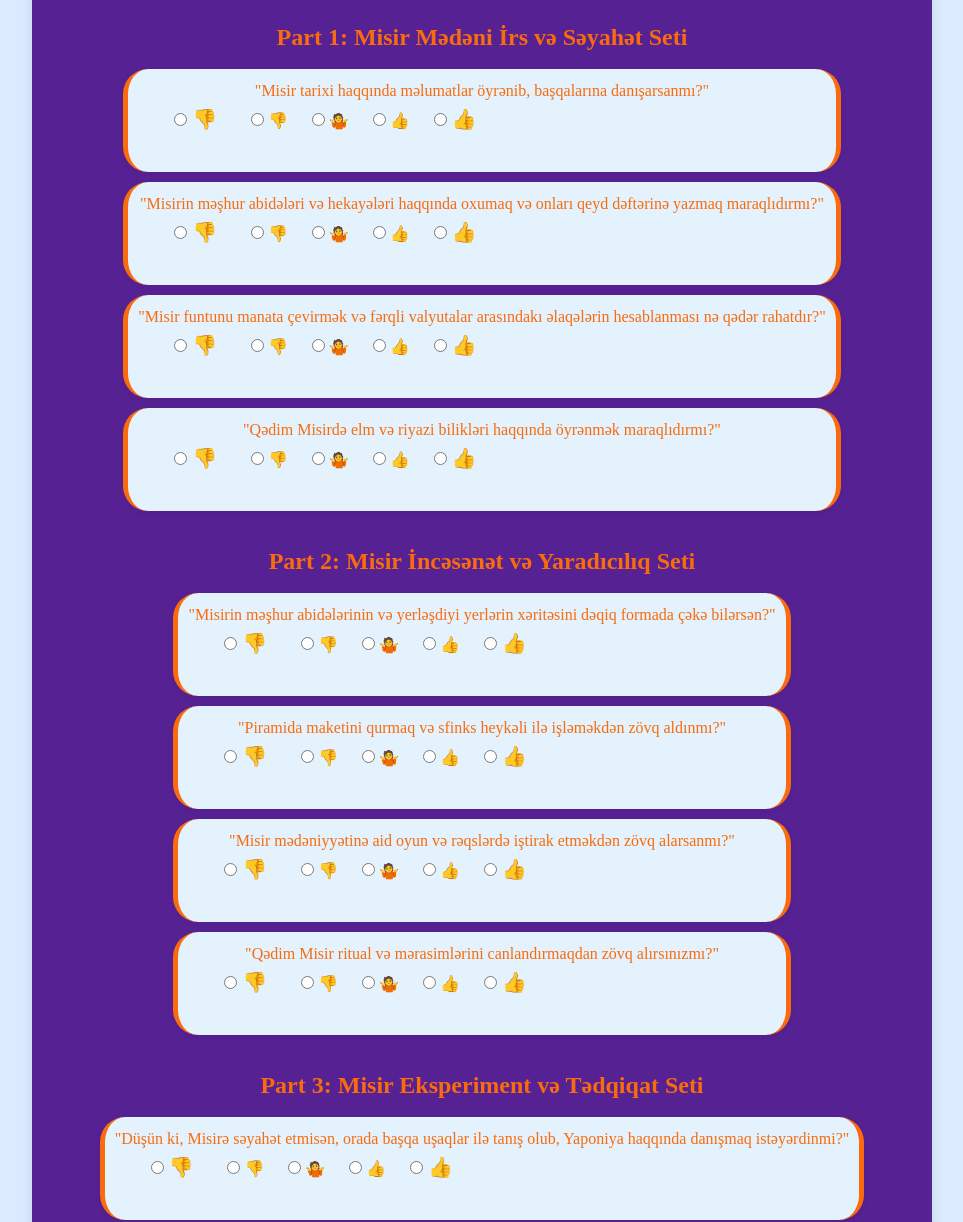
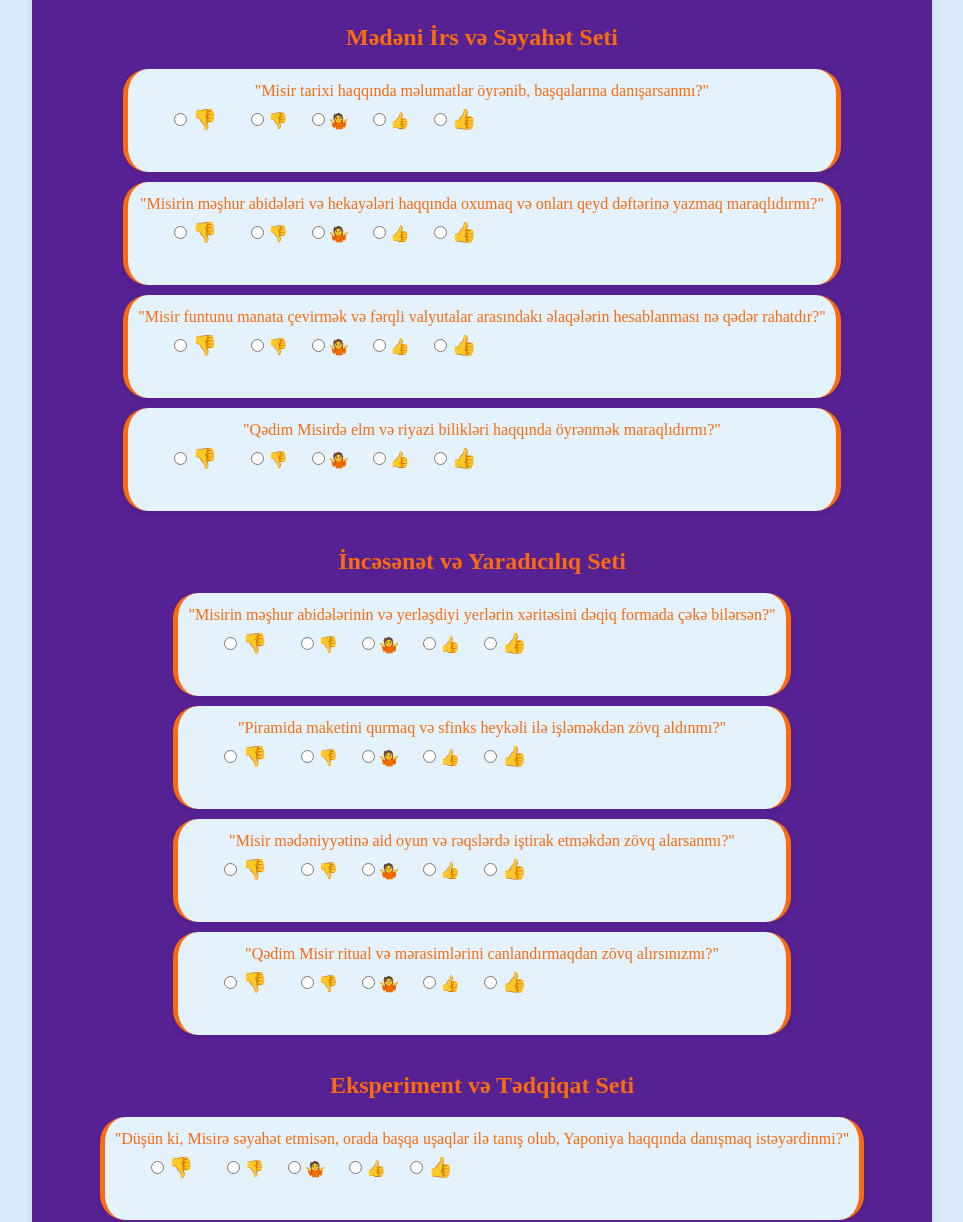
Before and after one commit to xtirachi/psychological-map-egp, a plain HTML site: page index.html in a window 1280 px wide. Shown: the part 411-1633 px from the top of the page, without its empty margins (158-1121 px from the left). Drawn offline with nearby package versions, Linux system fonts and the light colour scheme.

Commit message:
Update index.html

```diff
--- a/index.html
+++ b/index.html
@@ -13,7 +13,7 @@
         <h1 class="text-4xl font-bold mb-6">Gardner'in Çoxsaylı Zəka Testi - Misir</h1>
         <form id="questionnaire-az-egypt">
             <div class="mb-6">
-                <h2 class="text-2xl font-bold mb-4">Part 1: Misir Mədəni İrs və Səyahət Seti</h2>
+                <h2 class="text-2xl font-bold mb-4">Mədəni İrs və Səyahət Seti</h2>
                 <div class="question">
                     <p>"Misir tarixi haqqında məlumatlar öyrənib, başqalarına danışarsanmı?"</p>
                     <div class="flex space-x-2 mb-4">
@@ -56,7 +56,7 @@
                 </div>
             </div>
             <div class="mb-6">
-                <h2 class="text-2xl font-bold mb-4">Part 2: Misir İncəsənət və Yaradıcılıq Seti</h2>
+                <h2 class="text-2xl font-bold mb-4">İncəsənət və Yaradıcılıq Seti</h2>
                 <div class="question">
                     <p>"Misirin məşhur abidələrinin və yerləşdiyi yerlərin xəritəsini dəqiq formada çəkə bilərsən?"</p>
                     <div class="flex space-x-2 mb-4">
@@ -99,7 +99,7 @@
                 </div>
             </div>
             <div class="mb-6">
-                <h2 class="text-2xl font-bold mb-4">Part 3: Misir Eksperiment və Tədqiqat Seti</h2>
+                <h2 class="text-2xl font-bold mb-4">Eksperiment və Tədqiqat Seti</h2>
                 <div class="question">
                     <p>"Düşün ki, Misirə səyahət etmisən, orada başqa uşaqlar ilə tanış olub, Yaponiya haqqında danışmaq istəyərdinmi?"</p>
                     <div class="flex space-x-2 mb-4">
@@ -142,7 +142,7 @@
                 </div>
             </div>
             <div class="mb-6">
-                <h2 class="text-2xl font-bold mb-4">Part 4: Misir STEAM və İnnovasiya Seti</h2>
+                <h2 class="text-2xl font-bold mb-4">STEAM və İnnovasiya Seti</h2>
                 <div class="question">
                     <p>"Eksperimentlər zamanı musiqi və ritmi araşdırmaq və yaratmaqdan zövq alırsanmı?"</p>
                     <div class="flex space-x-2 mb-4">
```
